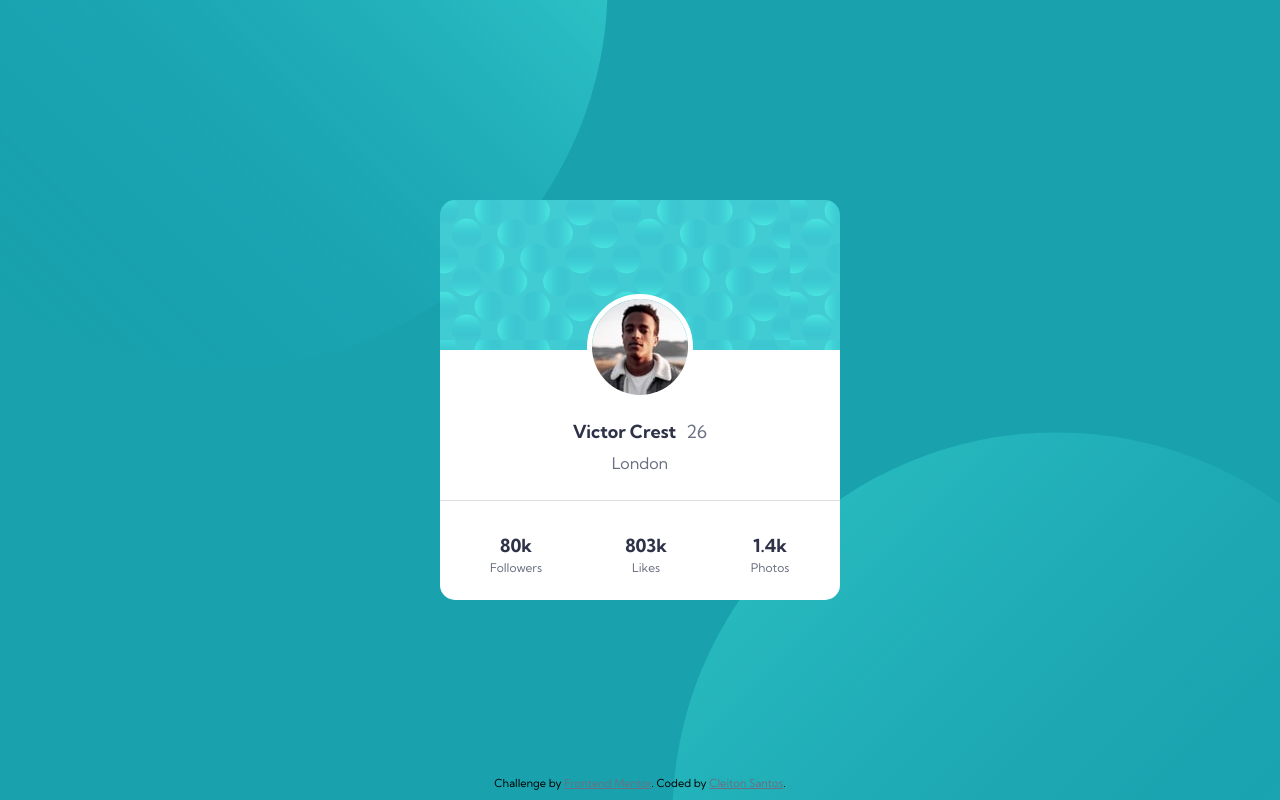
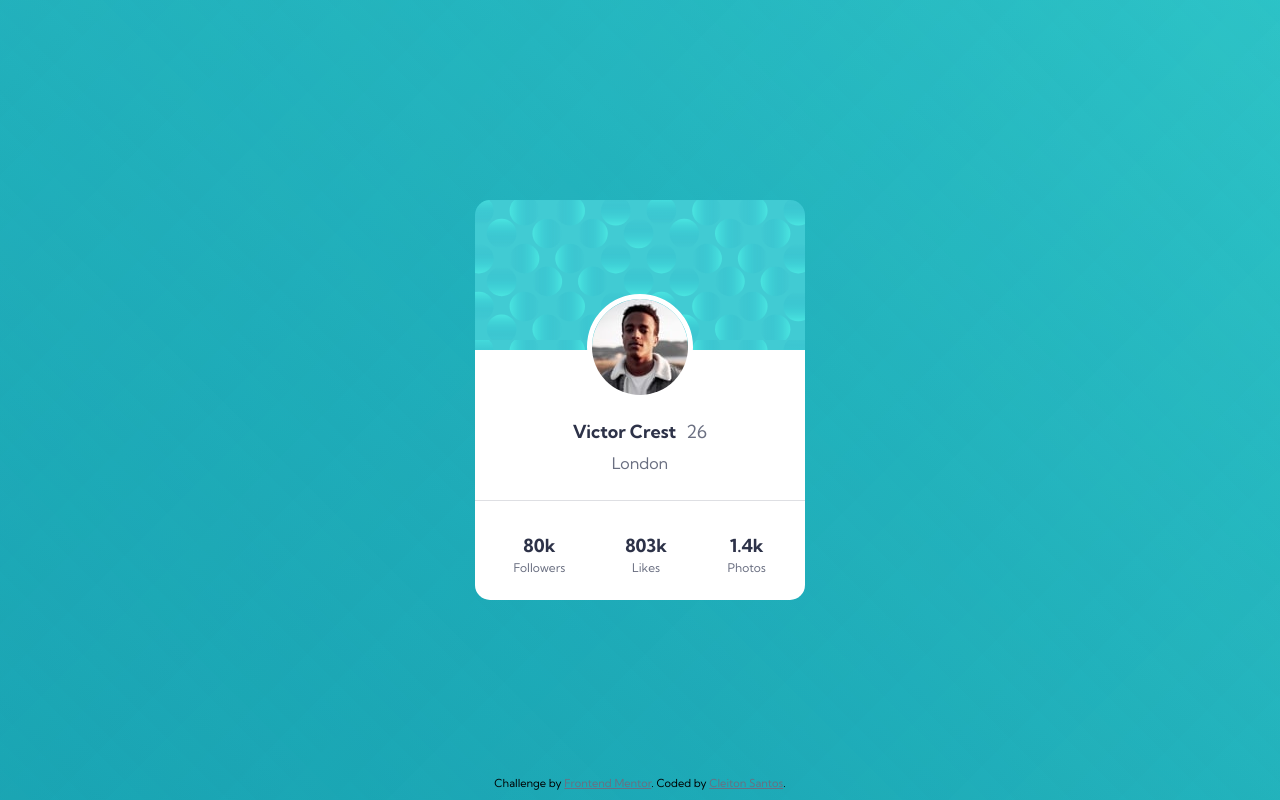
Before and after one commit to cleitonrs/profile-card-component-main, a plain HTML site: page index.html in a window 1280 px wide. Drawn offline with Linux system fonts and the light colour scheme.

Commit message:
Update style.css

```diff
--- a/style.css
+++ b/style.css
@@ -121,3 +121,28 @@ footer {
 .attribution a {
     color: hsl(227, 10%, 46%);
 }
+
+@media (min-width: 375px) {
+
+    body {
+        max-width: 375px;
+    }
+
+    .bgTop {
+        position: fixed;
+        width: 200%;
+        top: -50vh;
+        left: -33rem;
+    }
+
+    .bgBottom {
+        position: fixed;
+        width: 200%;
+        bottom: -50vh;
+        right: -33rem;
+    }
+
+    .profile-card {
+        width: 330px;
+    }
+}
```
